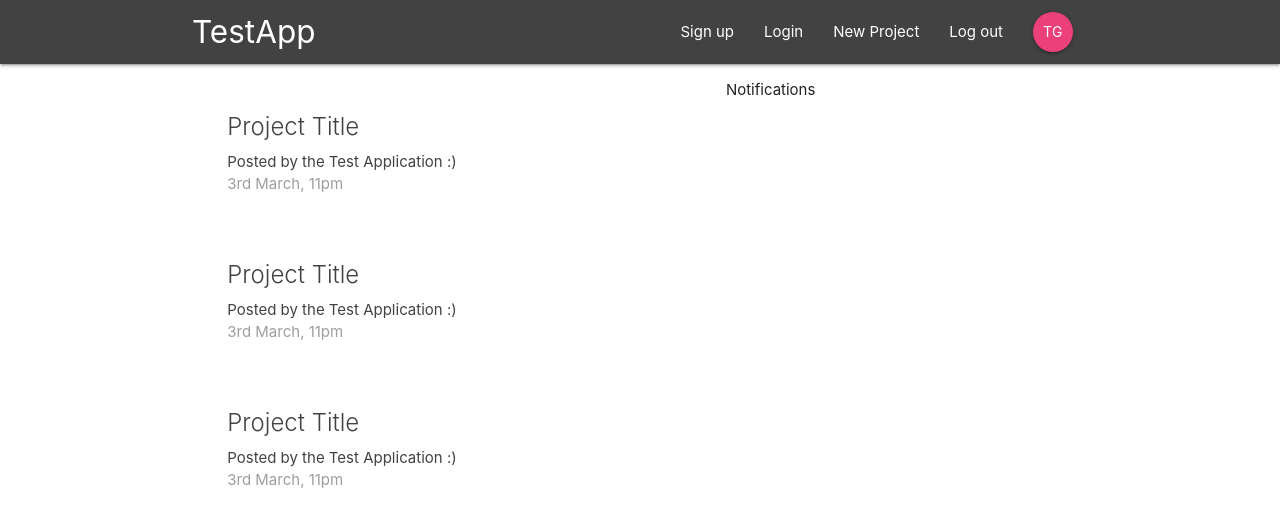
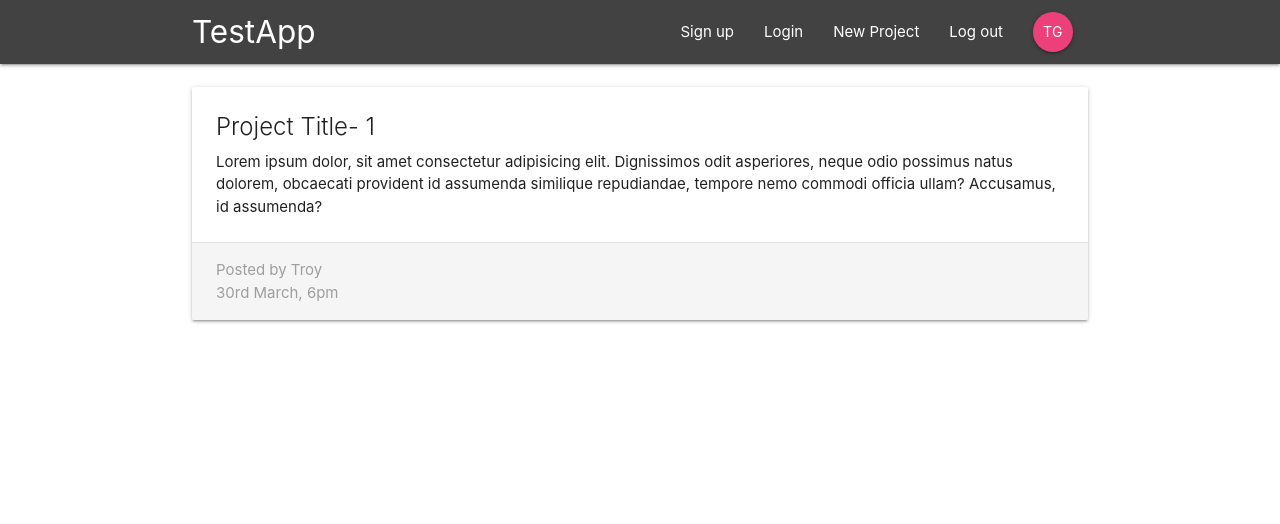
Before and after one commit to Garciat427/Garciat427, a React (Create React App) app: page /project/1 in a window 1280 px wide. Shown: the top 524 px of the page. Built offline with nearby package versions, Linux system fonts and the light colour scheme.

Commit message:
Added project details Component

```diff
--- a/src/App.js
+++ b/src/App.js
@@ -2,6 +2,7 @@
 import { BrowserRouter, Switch, Route } from 'react-router-dom'
 import Navbar from "./components/layout/Navbar"
 import Dashboard from "./components/dashboard/Dashboard"
+import ProjectDetails from './components/projects/ProjectDetails'
 
 function App() {
   return (
@@ -9,7 +10,8 @@
       <div className="App">
         <Navbar/>
         <Switch>
-          <Route path ="/" component={Dashboard}/>
+          <Route exact path ="/" component={Dashboard}/>
+          <Route path='/project/:id' component={ProjectDetails} />
         </Switch>
       </div>
     </BrowserRouter>
--- a/src/components/projects/ProjectDetails.js
+++ b/src/components/projects/ProjectDetails.js
@@ -0,0 +1,22 @@
+import React from 'react'
+
+const ProjectDetails = (props) => {
+   const id = props.match.params.id;
+   console.log(props)
+   return (
+    <div className="container section project-details">
+       <div className="card z-deph-0">
+          <div className="card-content">
+             <span className="card-title">Project Title- {id} </span>
+             <p>Lorem ipsum dolor, sit amet consectetur adipisicing elit. Dignissimos odit asperiores, neque odio possimus natus dolorem, obcaecati provident id assumenda similique repudiandae, tempore nemo commodi officia ullam? Accusamus, id assumenda?</p>
+          </div>
+          <div className="card-action grey lighten-4 grey-text">
+             <div>Posted by Troy</div>
+             <div>30rd March, 6pm</div>
+          </div>
+       </div>
+    </div>
+   )
+}
+
+export default ProjectDetails
--- a/src/components/projects/ProjectList.js
+++ b/src/components/projects/ProjectList.js
@@ -1,33 +1,14 @@
 import React from 'react'
+
+import ProjectSummary from './ProjectSummary'
 
 const ProjectList = () => {
    return (
       <div className="project-list section">
-
-         <div className="card z-depth-0 project-summary">
-            <div className=" card-content grey-text text-darken-3">
-               <span className=" card-title">Project Title</span>
-               <p>Posted by the Test Application :)</p>
-               <p className=" grey-text">3rd March, 11pm</p>
-            </div>
-         </div>
-
-         <div className="card z-depth-0 project-summary">
-            <div className=" card-content grey-text text-darken-3">
-               <span className=" card-title">Project Title</span>
-               <p>Posted by the Test Application :)</p>
-               <p className=" grey-text">3rd March, 11pm</p>
-            </div>
-         </div>
-
-         <div className="card z-depth-0 project-summary">
-            <div className=" card-content grey-text text-darken-3">
-               <span className=" card-title">Project Title</span>
-               <p>Posted by the Test Application :)</p>
-               <p className=" grey-text">3rd March, 11pm</p>
-            </div>
-         </div>
-
+         <ProjectSummary/>
+         <ProjectSummary/>
+         <ProjectSummary/>
+         <ProjectSummary/>
       </div>
    )
 }
--- a/src/components/projects/ProjectSummary.js
+++ b/src/components/projects/ProjectSummary.js
@@ -0,0 +1,15 @@
+import React from 'react'
+
+const ProjectSummary = () => {
+   return (
+      <div className="card z-depth-0 project-summary">
+         <div className=" card-content grey-text text-darken-3">
+            <span className=" card-title">Project Title</span>
+            <p>Posted by the Test Application :)</p>
+            <p className=" grey-text">3rd March, 11pm</p>
+         </div>
+      </div>
+   )
+}
+
+export default ProjectSummary
```
